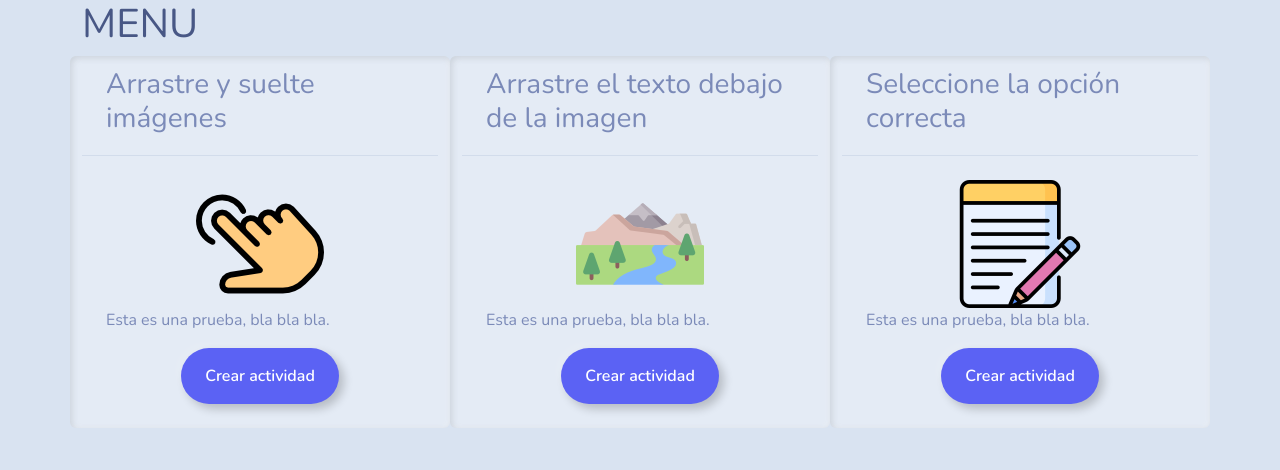
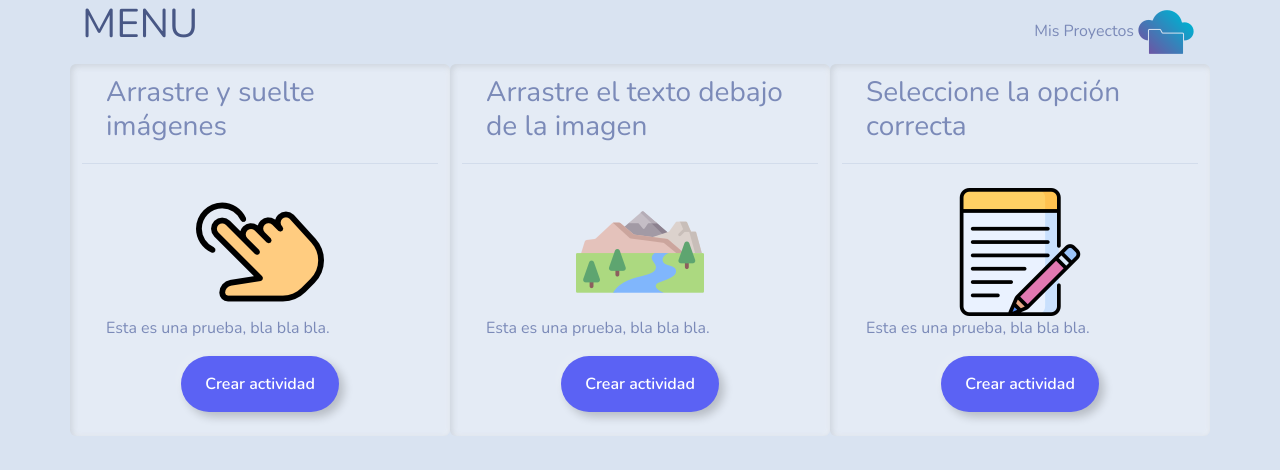
Before and after one commit to lchaconc/creador-miniactividades-app, a React (Vite) app: page / in a window 1280 px wide. Both pictures are taken after a click on the button "INICIAR SESIÓN". Shown: the top 470 px of the page. Built offline with nearby package versions, Linux system fonts and the light colour scheme.

Commit message:
inicio carga de proyectos

```diff
--- a/src/App.jsx
+++ b/src/App.jsx
@@ -1,14 +1,19 @@
 import { useState, useEffect } from "react";
 import Login from "./componentes/Login";
 import Menu from "./componentes/Menu";
+import MisProyectos from "./componentes/MisProyectos";
 import DndImagenArea from "./componentes/DndImagenArea";
-import { sendData } from "gespro-utils";
+import { sendData, getData } from "gespro-utils";
 import {eGenericos} from "./_endpoints";
 
 function App() {
   const [usuario, setUsuario] = useState(null);
   const [compActual, setCompActual] = useState("menu");
   const [isLoading, setIsLoading] = useState(false);
+
+  useEffect(() => {
+    console.log("usuario", usuario);
+  }, [usuario]);
 
   const handleCargarForm = async (e) => {
     const idVista = e.target.id;
@@ -21,17 +26,37 @@ function App() {
     setCompActual(componentes[idVista]);
   };
 
-  const componentes = {
-    menu: <Menu handleCargarForm={handleCargarForm} />,
-    dnd_imagen_area: <DndImagenArea />,
-  };
+  const cargarVistasGenericas =(e)=> {
+    const idVista = e.target.id;
+    setCompActual(componentes[idVista]);
+  }
+
+
 
   const handleLogin = () => {
     console.log("login");
+    /*
     setUsuario({
-      username: "luis.chacon.campos@mep.go.cr",
+      username: "luis.chacon.campos@mep.go.cr"
     });
+    */
+   setUsuario("luis.chacon.campos@mep.go.cr")
     setCompActual(componentes.menu);
+  };
+
+
+  const obtenerMisProyectos = async ()=> {
+    setIsLoading(true);
+    console.log("usuario", usuario);
+    const res = await getData( eGenericos.misProyectos+usuario );
+    setIsLoading(false);
+    setCompActual(<MisProyectos data={res} />);
+
+  }
+
+  const componentes = {
+    menu: <Menu handleCargarForm={handleCargarForm}  obtenerMisProyectos={obtenerMisProyectos}  />,
+    dnd_imagen_area: <DndImagenArea cargarVistasGenericas={cargarVistasGenericas} />,
   };
 
   return (
--- a/src/_endpoints.js
+++ b/src/_endpoints.js
@@ -1,7 +1,8 @@
 export const eGenericos = {
     crearProyecto : "http://localhost:3500/api/create/luis.chacon.campos@mep.go.cr",
     verProyecto: "http://localhost:3500/api/dnd-imagen-area/preview/",
-    genererProyecto: "http://localhost:3500/api/dnd-imagen-area/build/"
+    genererProyecto: "http://localhost:3500/api/dnd-imagen-area/build/",
+    misProyectos: "http://localhost:3500/api/proyects/"
 
 }
 
--- a/src/componentes/Menu.jsx
+++ b/src/componentes/Menu.jsx
@@ -1,12 +1,19 @@
 import actividades from "../data/actividades.json";
 
-export default function Menu({handleCargarForm}) {
+export default function Menu({handleCargarForm, obtenerMisProyectos }) {
 
   return (
     <div className="container">
       <div className="row">
-        <div className="col-12">
+        <div className="col-8">
           <h1>MENU</h1>
+        </div>
+        <div className="col-4 text-end">
+          <span>Mis Proyectos</span>
+          <img
+          role={"button"}
+          onClick={obtenerMisProyectos}
+          src="./assets/folder.png" alt="folde en la nube"  />
         </div>
       </div>
       <div className="row">
--- /dev/null
+++ b/src/componentes/MisProyectos.jsx
@@ -0,0 +1,11 @@
+
+
+
+export default function MisProyectos() {
+
+
+    return (
+        <h1>Mis proyectos</h1>
+    )
+
+};
```
Also changed, not shown: public/assets/folder.png (added).
